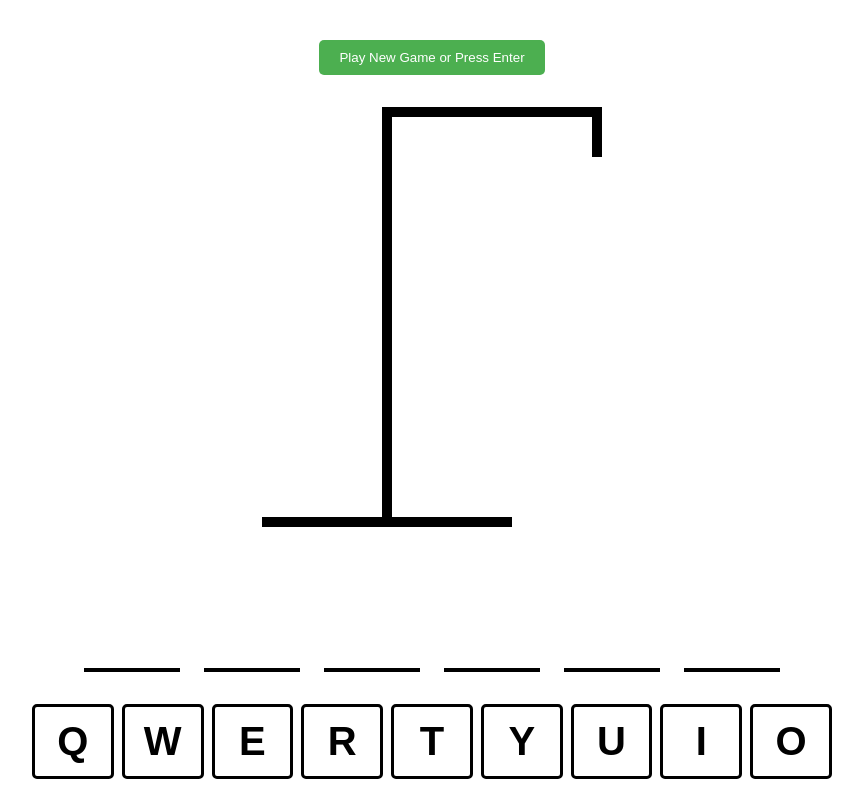
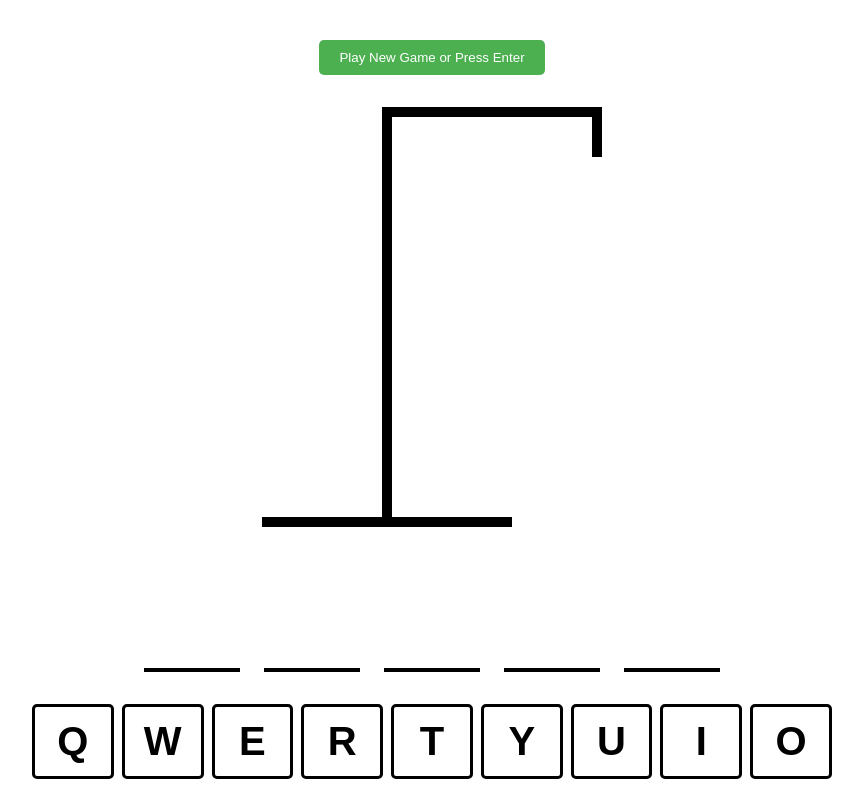
Before and after one commit to fpborges/hangman-game, a React (Vite) app: page / in a window 1280 px wide. Shown: the top 785 px of the page, without its empty margins (208-1071 px from the left). Built offline with nearby package versions, Linux system fonts and the light colour scheme.

Commit message:
new update

```diff
--- a/src/App.tsx
+++ b/src/App.tsx
@@ -1,15 +1,15 @@
 import { useState, useEffect, useCallback } from "react";
-// import words from "./wordList.json";
-import wordCategoriesList from "./wordCategoriesList.json";
+import words from "./wordList.json";
+// import wordCategoriesList from "./wordCategoriesList.json";s
 import ForcaDrawing from "./components/ForcaDrawing";
 import ForcaWord from "./components/ForcaWord";
 import ForcaKeyboard from "./components/ForcaKeyboard";
 import "./App.css";
 
 function getWord() {
-	const newWords = Object.values(wordCategoriesList).flat();
-	const randomIndex = Math.floor(Math.random() * newWords.length);
-	return newWords[randomIndex].toUpperCase();
+	// const newWords = Object.values(wordCategoriesList).flat();
+	const randomIndex = Math.floor(Math.random() * words.length);
+	return words[randomIndex].toUpperCase();
 }
 
 function App() {
```
